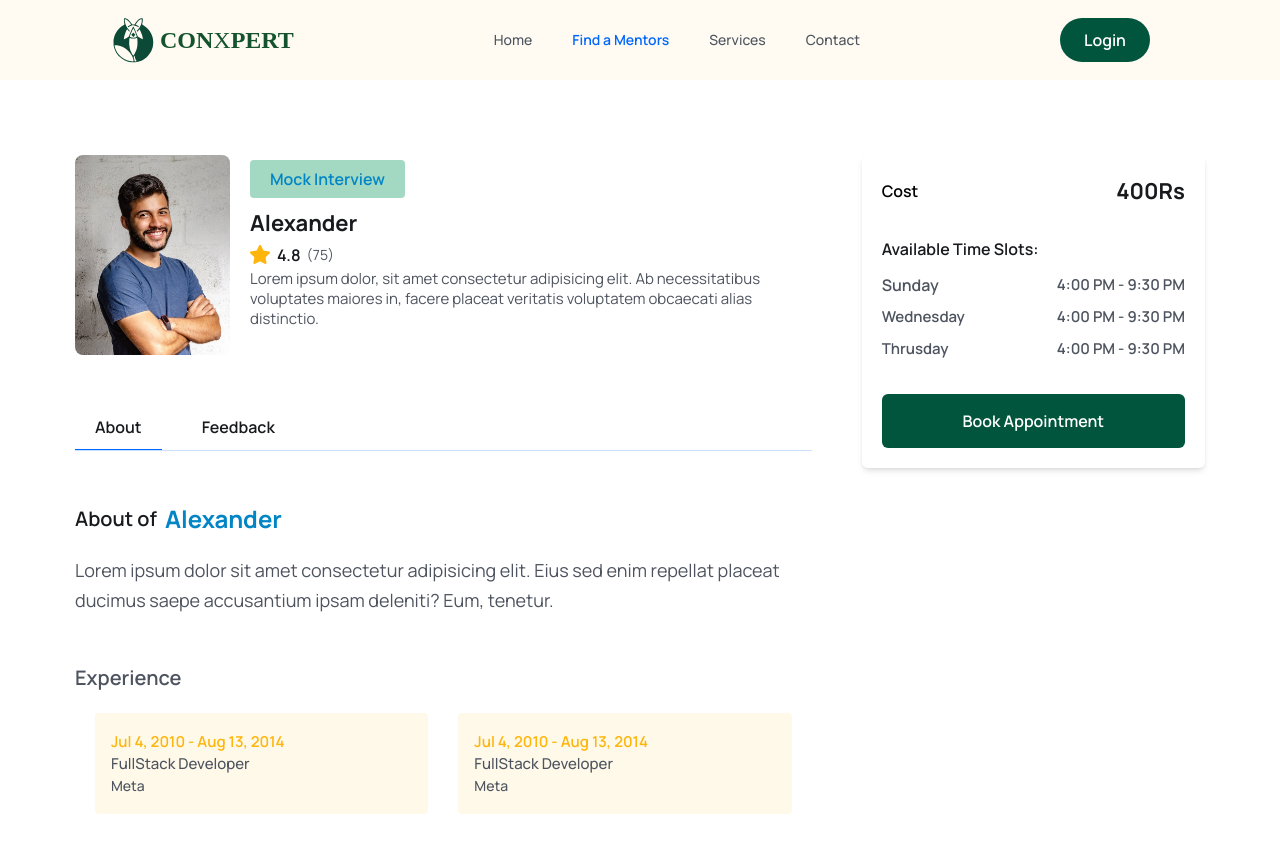
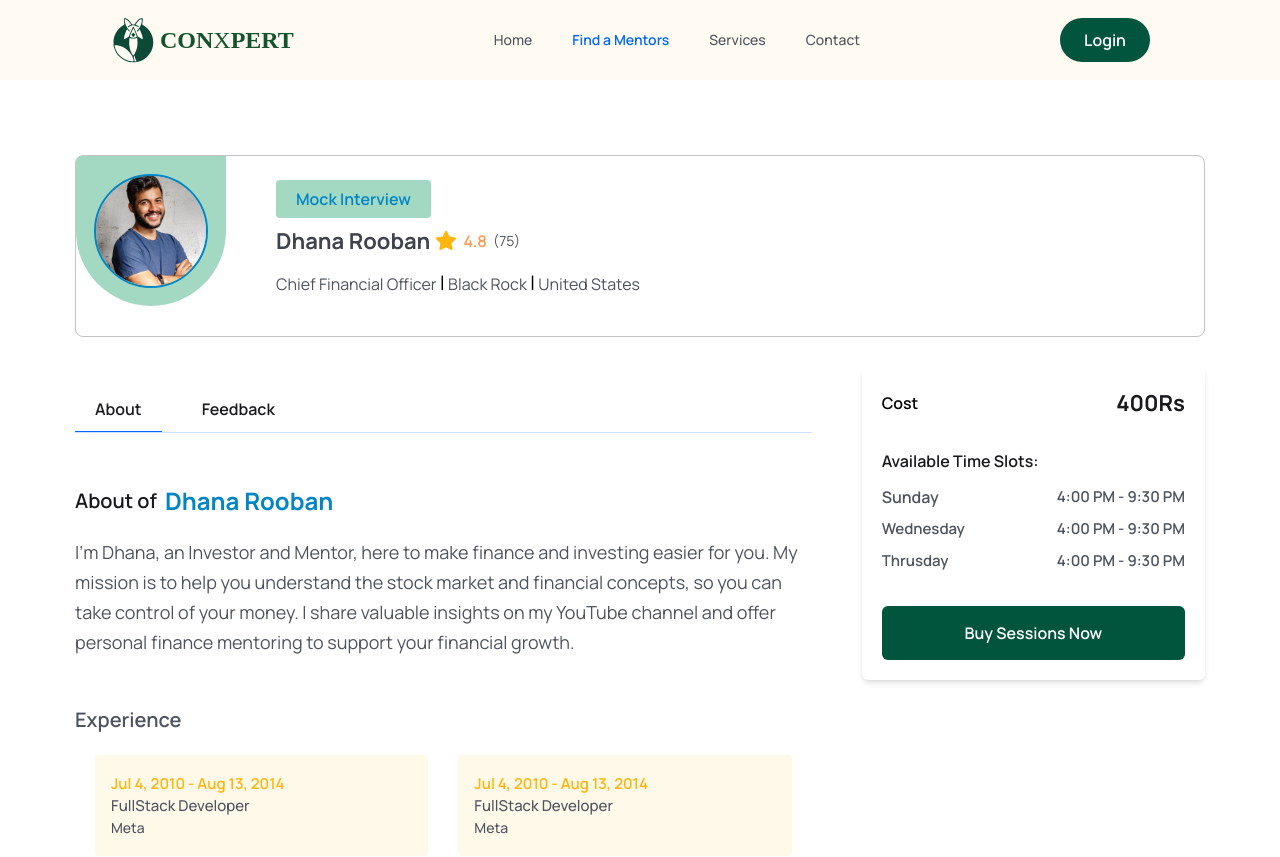
Before and after one commit to kalviumcommunity/S52_SriKishore_Capstone_Conxpert, a React (Vite) app in the folder Client/: page /mentors/1 in a window 1280 px wide. Shown: the top 857 px of the page. Built offline with nearby package versions, Linux system fonts and the light colour scheme; a web font is replaced by a local one.

Commit message:
created a mentor details ui design

```diff
--- a/Client/public/assets/Data/mentors.js
+++ b/Client/public/assets/Data/mentors.js
@@ -5,7 +5,7 @@ import mentorImg03 from "../Mentors-images/mentor3.jpg";
 export const mentors = [
   {
     id: "01",
-    name: "Alexander",
+    name: "Dhana Rooban",
     specialization: "Mock Interview",
     avgRating: 4.8,
     totalRating: 75,
--- a/Client/src/pages/Experts/Feedback.jsx
+++ b/Client/src/pages/Experts/Feedback.jsx
@@ -16,7 +16,7 @@ const Feedback = () => {
 
           <div className='flex justify-between gap-10 mb-[30px]'>
             <div className='flex gap-3'>
-              <figure className='w-[8rem] h-[4rem] lg:w-12 lg:h-12 rounded-full'>
+              <figure className='w-[70px] h-[70px] lg:w-[80px] lg:h-[80px] flex-shrink-0 rounded-full'>
                 <img className='w-full h-full object-cover rounded-full' src={avatar} alt="" />
               </figure>
 
@@ -25,16 +25,17 @@ const Feedback = () => {
                 <p className="text-[14px] leading-6 text-textColor">
                   {formatDate("04-09-2024")}
                 </p>
+
+              <div className="flex gap-1 h-fit mt-2">
+              {[...Array(5).keys()].map((_,index)=>(
+                <AiFillStar key={index} color="#0067FF" />
+              ))}
+            </div>
+
                 <p className="text_para mt-3 font-medium text-[15px]">
                 Invaluable mock interview, highly recommended!
                 </p>
               </div>
-            </div>
-
-            <div className="flex gap-1">
-              {[...Array(5).keys()].map((_,index)=>(
-                <AiFillStar key={index} color="#0067FF" />
-              ))}
             </div>
           </div>
       </div>
--- a/Client/src/pages/Experts/MentorDetails.jsx
+++ b/Client/src/pages/Experts/MentorDetails.jsx
@@ -11,50 +11,51 @@ const MentorDetails = () => {
   return (
     <section>
       <div className="max-w-[1170px] px-5 mx-auto">
-        <div className="grid md:grid-cols-3 gap-[50px]">
-          <div className="md:col-span-2">
-            <div className="flex gap-5">
-              <figure className="max-w-[200px] max-h-[300px] my-auto">
-                <img src={mentorImg} alt="mentors-img" className="md:w-[300px] md:h-[200px] object-cover rounded-[8px]" />
+        <div className="flex flex-col items-center justify-center lg:flex-row gap-5 border border-solid border-[#c4c4c4] rounded-[8px]">
+          <figure className="w-[100px] h-[100px] lg:w-[150px] lg:h-[150px] flex-shrink-0 p-[18px] rounded-b-[100px] bg-[#A3D8C3] rounded-tl-[8px] lg:mb-[30px]">
+            <img src={mentorImg} alt="mentors-img" className="w-full h-full object-cover rounded-full border-2 border-solid border-[#0185C5]" />
           </figure>
 
-              <div className="pt-[10px]">
+          <div className="pt-[20px] flex-grow p-[30px]">
             <span className="bg-[#a3d8c3] text-irisBlueColor py-1 px-6 lg:py-2 lg:px-5 text-[12px] leading-4 lg:text-[16px] lg:leading-7 font-semibold rounded">
               Mock Interview
             </span>
-                <h3 className="text-headingColor text-[22px] leading-9 mt-3 font-bold">Alexander</h3>
 
-                <div className="flex items-center gap-[6px]">
+
+            <div className="flex items-center gap-[6px] mt-[10px] mb-[10px]">
+              <h3 className="text-[#3E434D] lg:text-[22px] lg:leading-9 font-bold">Dhana Rooban</h3>
               <span className="flex items-center gap-[6px] text-[14px] leading-5 lg:text-[16px] lg:leading-7 font-semibold text-headingColor">
                 <img src={starIcon} />
-                    4.8
+                <span className="text-[#FD9B52]">4.8</span>
               </span>
               <span className="text-[14px] leading-5 lg:text[16px] lg:leading-7 font-[400] text-textColor">
                 (75)
               </span>
             </div>
-
-                <p className="text-[14px] leading-5 md:text-[15px] text-textColor">Lorem ipsum dolor, sit amet consectetur adipisicing elit. Ab necessitatibus voluptates maiores in, facere placeat veritatis voluptatem obcaecati alias distinctio.</p>
-
+            <p className="text-[14px] leading-7 md:text-[16px] text-textColor">Chief Financial Officer <span className=" text-[black] text-[20px]">|</span> Black Rock <span className=" text-[black] text-[20px]">|</span> United States </p>
           </div>
         </div>
+        <div className="grid md:grid-cols-3 gap-[50px]">
+          <div className="md:col-span-2">
 
             <div className="mt-[50px] border-b border-solid border-[#0066ff34]">
-              <button onClick={()=>setTab("about")} className={` ${tab === "about" && "border-b border-solid border-primaryColor"} py-2 px-5 mr-5 text-[16px] leading-7 text-headingColor font-semibold`}>
+              <button onClick={() => setTab("about")} className={` ${tab === "about" && "border-b border-solid border-primaryColor"} py-2 px-5 mr-5 text-[16px] leading-7 text-headingColor font-semibold`}>
                 About
               </button>
-              <button onClick={()=>setTab("feedback")} className={` ${tab === "feedback" && "border-b border-solid border-primaryColor" } py-2 px-5 mr-5 text-[16px] leading-7 text-headingColor font-semibold`}>
+              <button onClick={() => setTab("feedback")} className={` ${tab === "feedback" && "border-b border-solid border-primaryColor"} py-2 px-5 mr-5 text-[16px] leading-7 text-headingColor font-semibold`}>
                 Feedback
               </button>
             </div>
 
+
             <div className="mt-[50px]">
-              {tab==="about" && <MentorsAbout/>}
-              {tab==="feedback" && <Feedback/>}
-            </div>
+              {tab === "about" && <MentorsAbout />}
+              {tab === "feedback" && <Feedback />}
             </div>
 
-          <div>
+          </div>
+
+          <div className="h-fit lg:mt-[30px]">
             <SidePanel/>
           </div>
 
--- a/Client/src/pages/Experts/Mentors.jsx
+++ b/Client/src/pages/Experts/Mentors.jsx
@@ -1,6 +1,7 @@
 import {mentors} from '../../../public/assets/data/mentors'
 
 import MentorCard from '../../Components/Mentors/MentorCard'
+import testimonials from "../../../public/assets/images/testimonials.jpg"
 
 
 const Mentors = () => {
@@ -8,13 +9,23 @@ const Mentors = () => {
     <>
       <section className='bg-[#FFFBF2]'>
         <div className='container text-center lg:-mt-[30px] p-[20px] lg:p-[0px]'>
-          <h2 className='heading'>Find a Mentor</h2>
-          <div className='max-w-[500px] mt-[30px] mx-auto bg-[#0066ff2c] flex rounded-md items-center justify-center'>
+          <h2 className='text-[36px] leading-[46px] font-[800] md:text-[40px] md:leading-[60px] px-[50px] text-introColor'>Unlock Job Offers at Unicorn Startups and FAANG Companies with Our Prime 1:1 Interview Platform!</h2>
+
+          {/* <div className='max-w-[500px] mt-[30px] mx-auto bg-[#0066ff2c] flex rounded-md items-center justify-center'>
             <input type="search" className='py-2 pl-4 pr-2 bg-transparent w-full focus:outline-none cursor-pointer placeholder:text-textColor' placeholder='Search Mentor' />
             <button className='btn mt-0 rounded-[0px] rounded-r-md'>
               Search
             </button>
+          </div> */}
+
+          <h3 className='text-[20px] leading-[40px] font-[400] md:text-[18px] md:leading-[30px] px-[50px] text-[#505050] '>Level up with personalized one-on-one sessions led by industry experts. Gain invaluable insights, refine your answers, get immediate feedback, and apply it directly to your interview success!</h3>
+
+          <p className='lg:mt-[30px] font-[500] text-[#4a4a4a] lg:text-[15px]'><span className='underline'>8765</span> candidates coached . <span className='underline'>4.96</span> average rating</p>
+
+          <div>
+          <img src={testimonials} alt="" className='h-[45px] mt-5 mx-auto'/>
           </div>
+
         </div>
       </section>
 
--- a/Client/src/pages/Experts/MentorsAbout.jsx
+++ b/Client/src/pages/Experts/MentorsAbout.jsx
@@ -8,11 +8,11 @@ const MentorsAbout = () => {
                 <h3 className='text-[20px] leading-[30px] text-headingColor font-semibold flex items-center gap-2'>
                     About of
                     <span className='text-irisBlueColor font-bold text-[24px] leading-9'>
-                        Alexander
+                    Dhana Rooban
                     </span>
                 </h3>
 
-                <p className='text_para'>Lorem ipsum dolor sit amet consectetur adipisicing elit. Eius sed enim repellat placeat ducimus saepe accusantium ipsam deleniti? Eum, tenetur.</p>
+                <p className='text_para'>I'm Dhana, an Investor and Mentor, here to make finance and investing easier for you. My mission is to help you understand the stock market and financial concepts, so you can take control of your money. I share valuable insights on my YouTube channel and offer personal finance mentoring to support your financial growth.</p>
             </div>
 
             <div className='mt-12'>
--- a/Client/src/pages/Experts/SidePanel.jsx
+++ b/Client/src/pages/Experts/SidePanel.jsx
@@ -43,7 +43,7 @@ const SidePanel = () => {
 
         </div>
 
-        <button className='btn w-full rounded-md'>Book Appointment</button>
+        <button className='btn w-full rounded-md'>Buy Sessions Now</button>
 
     </div>
   )
--- a/Client/src/pages/Home.jsx
+++ b/Client/src/pages/Home.jsx
@@ -8,7 +8,7 @@ import mentor1 from '../../public/assets/Mentors-images/mentor1.jpeg'
 import mentor2 from '../../public/assets/Mentors-images/mentor2.jpg'
 import mentor3 from '../../public/assets/Mentors-images/mentor3.jpg'
 import userPic1 from '../../public/assets/users-pic/user-pic1.jpeg'
-import userPic2 from '../../public/assets/users-pic/user-pic2.jpg'
+// import userPic2 from '../../public/assets/users-pic/user-pic2.jpg'
 // import quotes from '../../public/assets/users-pic/quotes.'
 
 
```
Also changed, not shown: Client/public/assets/images/testimonials.jpg (added). Lines whose indentation alone changed are shown as unchanged.
